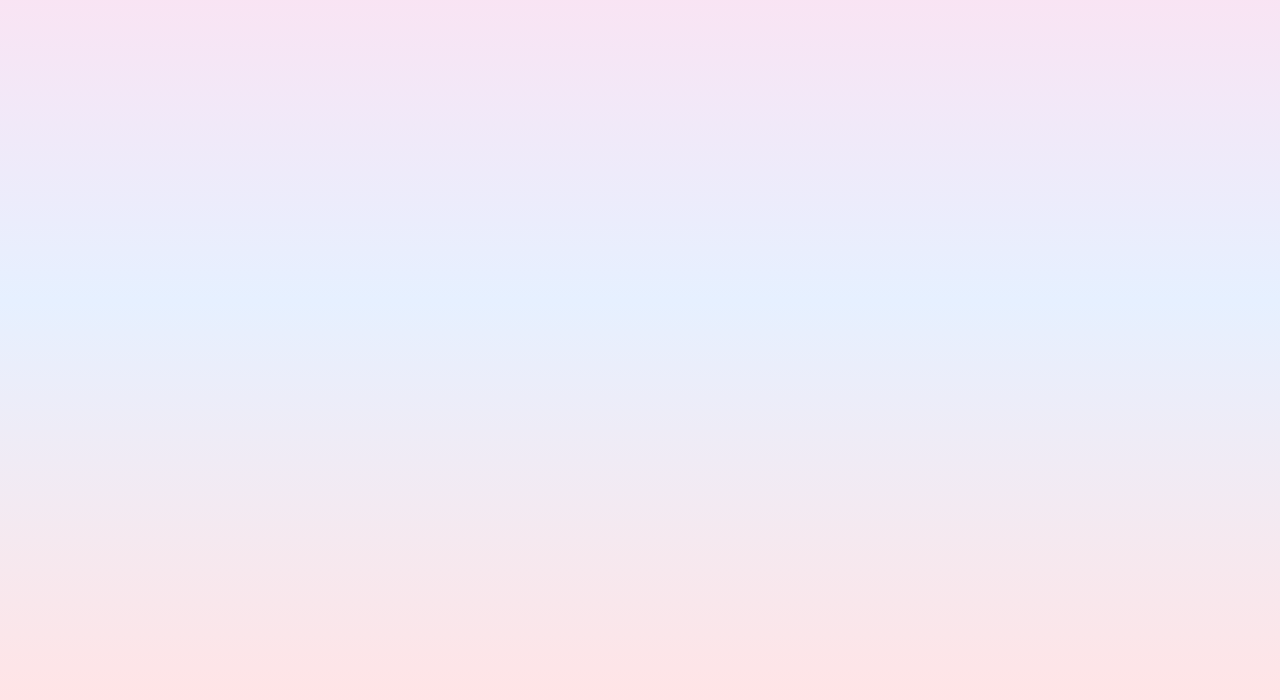
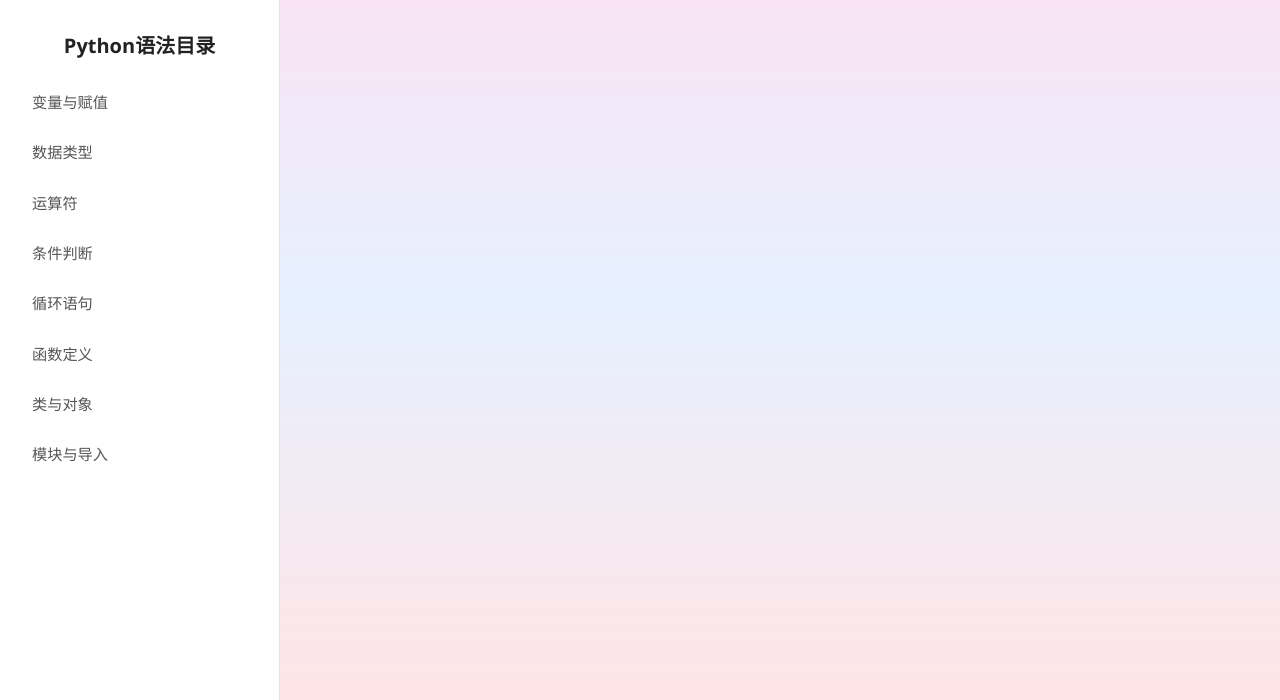
Before and after one commit to huangzhixin2018-sudo/magic, a Django app: page /syntax/ in a window 1280 px wide. Shown: the part 100-800 px from the top of the page. Run offline with Django 5.2, Linux system fonts and the light colour scheme.

Commit message:
Add sidebar to syntax page with reference design style

```diff
--- a/static/css/sidebar.css
+++ b/static/css/sidebar.css
@@ -1,4 +1,4 @@
-/* 左侧栏样式 - 结合参考网站和用户代码的优雅设计 */
+/* 左侧栏样式 - 参考用户提供的代码设计 */
 
 /* 左侧导航栏 */
 .sidebar {
@@ -7,13 +7,12 @@
   top: 100px;
   left: 0;
   bottom: 0;
-  background: #ffffff;
-  border-right: 1px solid #e5e7eb;
+  background: #fff;
+  border-right: 1px solid #e5e5e5;
   overflow-y: auto;
   overflow-x: hidden;
   z-index: 100;
   padding: 30px 20px;
-  box-shadow: 2px 0 8px rgba(0, 0, 0, 0.04);
 }
 
 /* 自定义滚动条 */
@@ -39,12 +38,10 @@
 .sidebar-title {
   font-size: 20px;
   font-weight: 600;
-  margin-bottom: 24px;
-  color: #1a252f;
+  margin-bottom: 20px;
+  color: #222;
   text-align: center;
-  padding-bottom: 16px;
-  border-bottom: 2px solid #f0f0f0;
-  font-family: -apple-system, BlinkMacSystemFont, "Segoe UI", "PingFang SC", "Hiragino Sans GB", sans-serif;
+  font-family: "Segoe UI", "Microsoft YaHei", sans-serif;
 }
 
 /* 菜单列表 */
@@ -71,50 +68,32 @@
 
 /* 菜单项 */
 .menu-item {
-  margin-bottom: 6px;
+  margin: 10px 0;
 }
 
 .menu-item a {
   text-decoration: none;
-  color: #4a5568;
-  padding: 12px 16px;
+  color: #555;
+  padding: 8px 12px;
   display: block;
-  border-radius: 8px;
+  border-radius: 6px;
   font-size: 0.95rem;
-  font-weight: 500;
   cursor: pointer;
-  transition: all 0.2s ease;
-  position: relative;
-  font-family: -apple-system, BlinkMacSystemFont, "Segoe UI", "PingFang SC", "Hiragino Sans GB", sans-serif;
+  font-family: "Segoe UI", "Microsoft YaHei", sans-serif;
   -webkit-tap-highlight-color: transparent;
   touch-action: manipulation;
+  /* 禁用动效，避免抖动 */
+  transition: none !important;
+  animation: none !important;
 }
 
-/* 菜单项hover效果 - 柔和的黄色背景 */
-.menu-item a:hover {
-  background: #fff3cd;
-  color: #2c3e50;
-  transform: translateX(4px);
-}
-
-/* 菜单项激活状态 - 与hover一致 */
+/* 菜单项hover和active状态 - 黑色背景，白色文字 */
+.menu-item a:hover,
 .menu-item.active a {
-  background: #fff3cd;
-  color: #2c3e50;
-  font-weight: 700;
-  box-shadow: 0 2px 4px rgba(0, 0, 0, 0.08);
-}
-
-.menu-item.active a::before {
-  content: '';
-  position: absolute;
-  left: 0;
-  top: 50%;
-  transform: translateY(-50%);
-  width: 3px;
-  height: 60%;
-  background: #ffd700;
-  border-radius: 0 2px 2px 0;
+  background: #222;
+  color: #fff;
+  transition: none !important;
+  animation: none !important;
 }
 
 /* 响应式设计 */
@@ -126,18 +105,12 @@
     height: auto;
     max-height: 300px;
     border-right: none;
-    border-bottom: 1px solid #e5e7eb;
-    box-shadow: 0 2px 8px rgba(0, 0, 0, 0.04);
+    border-bottom: 1px solid #e5e5e5;
   }
 
   .sidebar-title {
     font-size: 18px;
     margin-bottom: 16px;
-    padding-bottom: 12px;
-  }
-
-  .menu-item a:hover {
-    transform: none;
   }
 }
 
--- a/templates/pages/syntax.html
+++ b/templates/pages/syntax.html
@@ -5,5 +5,109 @@
 
 {% block content %}
 <div class="page-syntax">
+  <aside class="sidebar">
+    <h2 class="sidebar-title">Python语法目录</h2>
+    <ul class="sidebar-menu">
+      <li class="menu-item">
+        <a href="#variable" class="active">变量与赋值</a>
+      </li>
+      <li class="menu-item">
+        <a href="#datatype">数据类型</a>
+      </li>
+      <li class="menu-item">
+        <a href="#operator">运算符</a>
+      </li>
+      <li class="menu-item">
+        <a href="#condition">条件判断</a>
+      </li>
+      <li class="menu-item">
+        <a href="#loop">循环语句</a>
+      </li>
+      <li class="menu-item">
+        <a href="#function">函数定义</a>
+      </li>
+      <li class="menu-item">
+        <a href="#class">类与对象</a>
+      </li>
+      <li class="menu-item">
+        <a href="#module">模块与导入</a>
+      </li>
+    </ul>
+  </aside>
+
+  <main class="main-content">
+    <!-- 内容区域 -->
+  </main>
 </div>
+
+<script>
+  // 导航栏高亮跟随滚动
+  (function() {
+    'use strict';
+
+    const sections = document.querySelectorAll('.main-content h1, .main-content h2');
+    const navLinks = document.querySelectorAll('.sidebar-menu a');
+
+    if (sections.length === 0 || navLinks.length === 0) return;
+
+    function updateActiveLink() {
+      let current = '';
+      const scrollPosition = window.pageYOffset || document.documentElement.scrollTop;
+
+      sections.forEach(sec => {
+        const sectionTop = sec.offsetTop - 150;
+        if (scrollPosition >= sectionTop) {
+          current = sec.getAttribute('id') || sec.getAttribute('name');
+        }
+      });
+
+      navLinks.forEach(a => {
+        a.closest('.menu-item')?.classList.remove('active');
+        const href = a.getAttribute('href');
+        if (href && (href === '#' + current || href.includes(current))) {
+          a.closest('.menu-item')?.classList.add('active');
+        }
+      });
+    }
+
+    // 点击菜单项平滑滚动
+    navLinks.forEach(link => {
+      link.addEventListener('click', function(e) {
+        const href = this.getAttribute('href');
+        if (href && href.startsWith('#')) {
+          e.preventDefault();
+          const targetId = href.substring(1);
+          const targetElement = document.getElementById(targetId) || document.querySelector(`[name="${targetId}"]`);
+
+          if (targetElement) {
+            const offsetTop = targetElement.offsetTop - 120;
+            window.scrollTo({
+              top: offsetTop,
+              behavior: 'smooth'
+            });
+
+            // 更新active状态
+            navLinks.forEach(l => l.closest('.menu-item')?.classList.remove('active'));
+            this.closest('.menu-item')?.classList.add('active');
+          }
+        }
+      });
+    });
+
+    // 监听滚动事件
+    let ticking = false;
+    window.addEventListener('scroll', function() {
+      if (!ticking) {
+        window.requestAnimationFrame(function() {
+          updateActiveLink();
+          ticking = false;
+        });
+        ticking = true;
+      }
+    }, { passive: true });
+
+    // 页面加载时初始化
+    updateActiveLink();
+  })();
+</script>
 {% endblock %}
```
Also changed, not shown: 1 other file.
